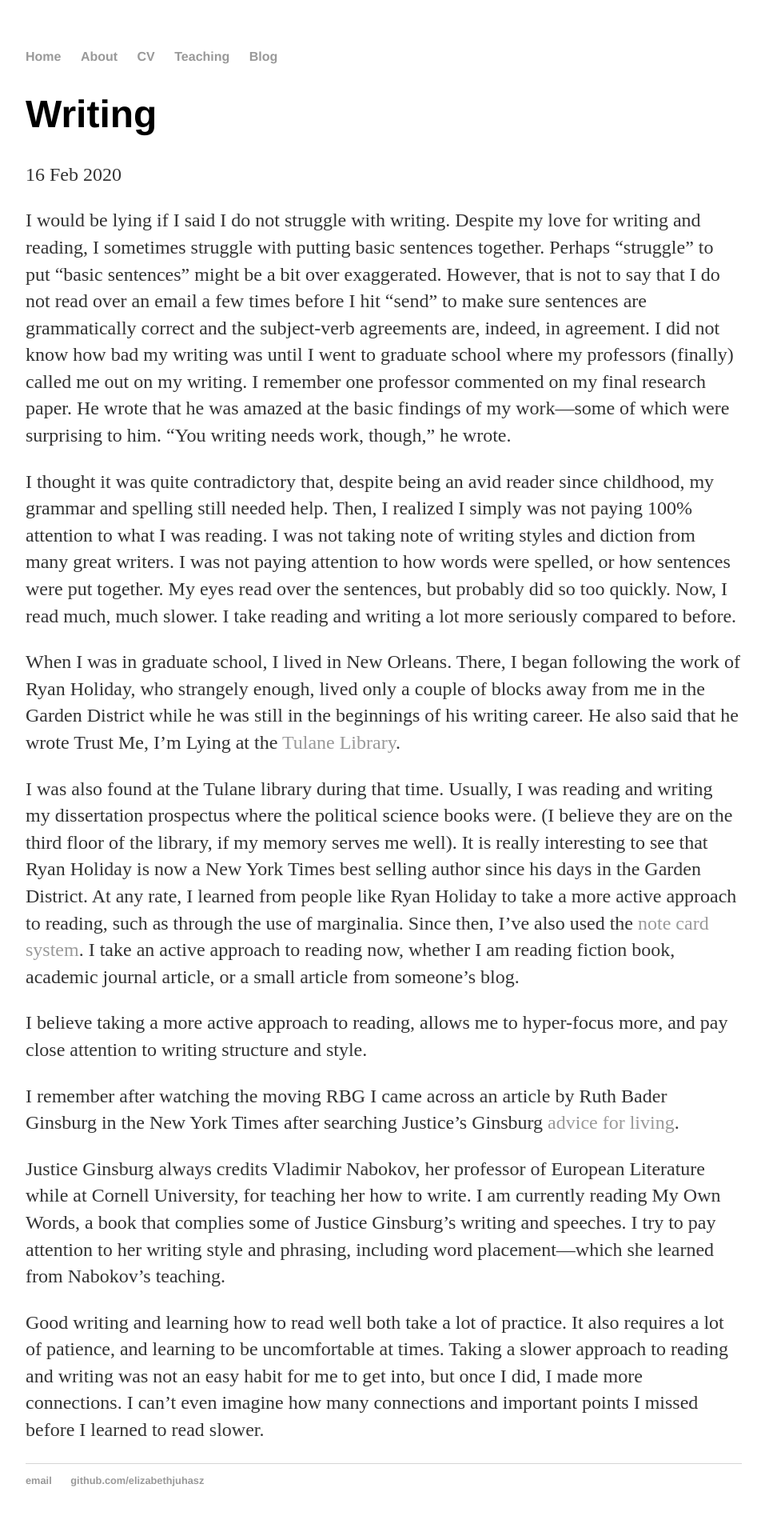
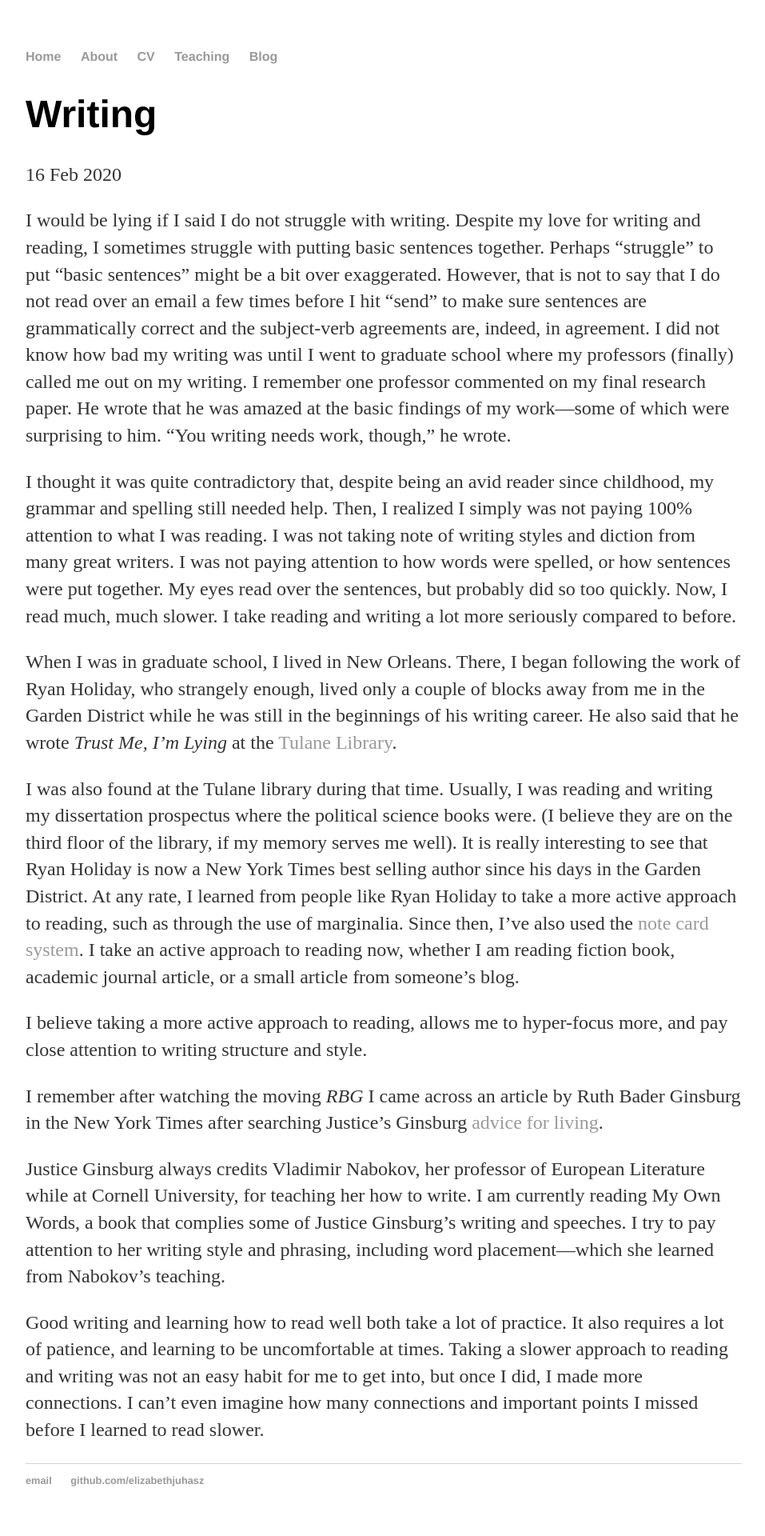
Before and after one commit to elizabethjuhasz/elizabethjuhasz.github.io, a Jekyll site: the page built from _posts/2020-02-17-writing.md, in a window 1280 px wide. Shown: the whole page at 80% size, without its empty margins (160-1117 px from the left). Built offline with Jekyll 4.4.1, drawn with Linux system fonts in a browser that asks for light colours.

```diff
--- a/_posts/2020-02-17-writing.md
+++ b/_posts/2020-02-17-writing.md
@@ -7,13 +7,13 @@ I would be lying if I said I do not struggle with writing.  Despite my love for
 
 I thought it was quite contradictory that, despite being an avid reader since childhood, my grammar and spelling still needed help.  Then, I realized I simply was not paying 100% attention to what I was reading.  I was not taking note of writing styles and diction from many great writers.  I was not paying attention to how words were spelled, or how sentences were put together. My eyes read over the sentences, but probably did so too quickly.   Now, I read much, much slower.  I take reading and writing a lot more seriously compared to before.
 
-When I was in graduate school, I lived in New Orleans.  There, I began following the work of Ryan Holiday, who strangely enough, lived only a couple of blocks away from me in the Garden District while he was still in the beginnings of his writing career. He also said that he wrote Trust Me, I’m Lying at the [Tulane Library](https://medium.com/the-mission/best-selling-author-ryan-holiday-on-notecards-mornings-and-the-work-a3d4dd61aaf0).
+When I was in graduate school, I lived in New Orleans.  There, I began following the work of Ryan Holiday, who strangely enough, lived only a couple of blocks away from me in the Garden District while he was still in the beginnings of his writing career. He also said that he wrote <i>Trust Me, I’m Lying</i> at the [Tulane Library](https://medium.com/the-mission/best-selling-author-ryan-holiday-on-notecards-mornings-and-the-work-a3d4dd61aaf0).
 
 I was also found at the Tulane library during that time. Usually, I was reading and writing my dissertation prospectus where the political science books were. (I believe they are on the third floor of the library, if my memory serves me well).  It is really interesting to see that Ryan Holiday is now a New York Times best selling author since his days in the Garden District. At any rate, I learned from people like Ryan Holiday to take a more active approach to reading, such as through the use of marginalia. Since then, I’ve also used the [note card system](https://ryanholiday.net/how-and-why-to-keep-a-commonplace-book/).  I take an active approach to reading now, whether I am reading fiction book, academic journal article, or a small article from someone’s blog.
 
 I believe taking a more active approach to reading, allows me to hyper-focus more, and pay close attention to writing structure and style.
 
-I remember after watching the moving RBG I came across an article by Ruth Bader Ginsburg in the New York Times after searching Justice’s Ginsburg [advice for living](https://www.nytimes.com/2016/10/02/opinion/sunday/ruth-bader-ginsburgs-advice-for-living.html).
+I remember after watching the moving <i>RBG</i> I came across an article by Ruth Bader Ginsburg in the New York Times after searching Justice’s Ginsburg [advice for living](https://www.nytimes.com/2016/10/02/opinion/sunday/ruth-bader-ginsburgs-advice-for-living.html).
 
 Justice Ginsburg always credits Vladimir Nabokov, her professor of European Literature while at Cornell University, for teaching her how to write.  I am currently reading My Own Words, a book that complies some of Justice Ginsburg’s writing and speeches.  I try to pay attention to her writing style and phrasing, including word placement—which she learned from Nabokov’s teaching.
 
```
